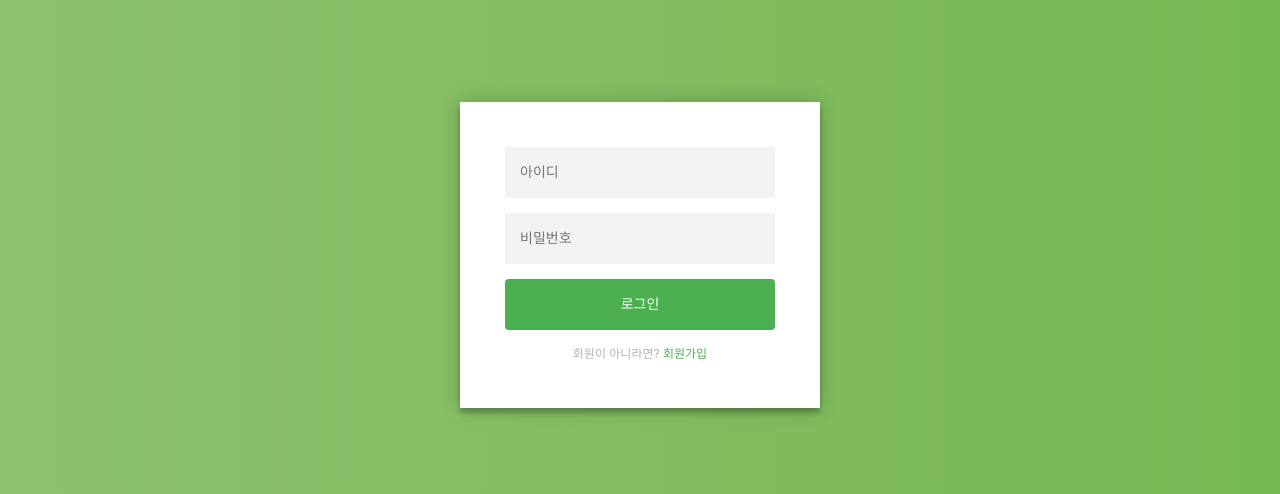
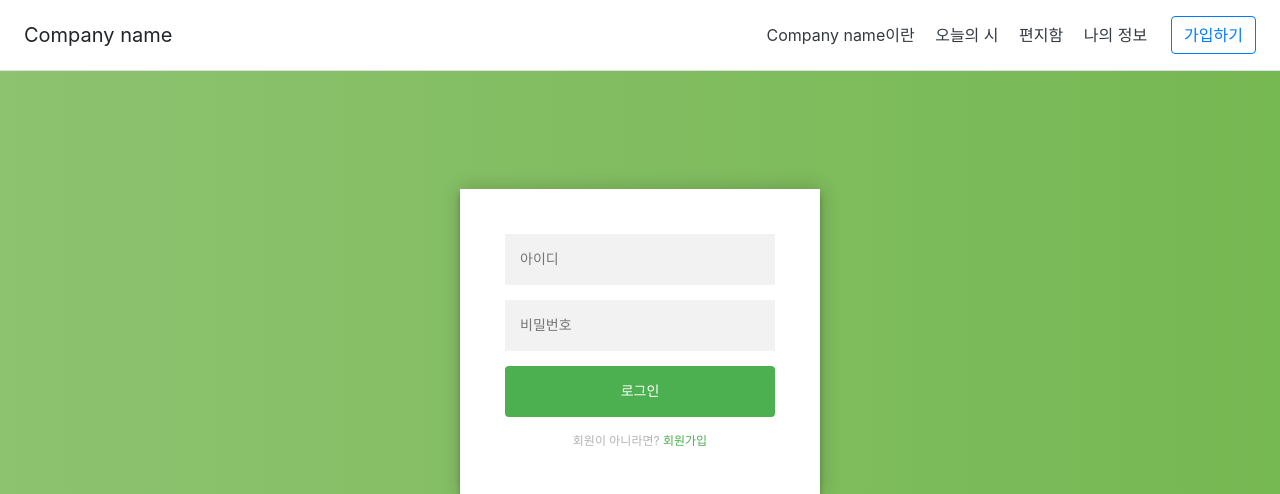
Before and after one commit to yyyubsss/dating_site, a Flask app: page /login in a window 1280 px wide. Shown: the top 494 px of the page. Run offline with Flask 2, Linux system fonts and the light colour scheme; some libraries are stand-ins or nearby versions.

Commit message:
Update login_try1.html

```diff
--- a/templates/login_try1.html
+++ b/templates/login_try1.html
@@ -172,6 +172,17 @@
   </head>
   <body>
 
+  <div class="d-flex flex-column flex-md-row align-items-center p-3 px-md-4 mb-3 bg-white border-bottom shadow-sm">
+    <h5 class="my-0 mr-md-auto font-weight-normal">Company name</h5>
+    <nav class="my-2 my-md-0 mr-md-3">
+      <a class="p-2 text-dark" href="#">Company name이란</a>
+      <a class="p-2 text-dark" href="#">오늘의 시</a>
+      <a class="p-2 text-dark" href="#">편지함</a>
+      <a class="p-2 text-dark" href="#">나의 정보</a>
+    </nav>
+    <a class="btn btn-outline-primary" href="#">가입하기</a>
+  </div>
+
   <!--이쁜거-->
     <div class="login-page">
       <div class="form">
```
